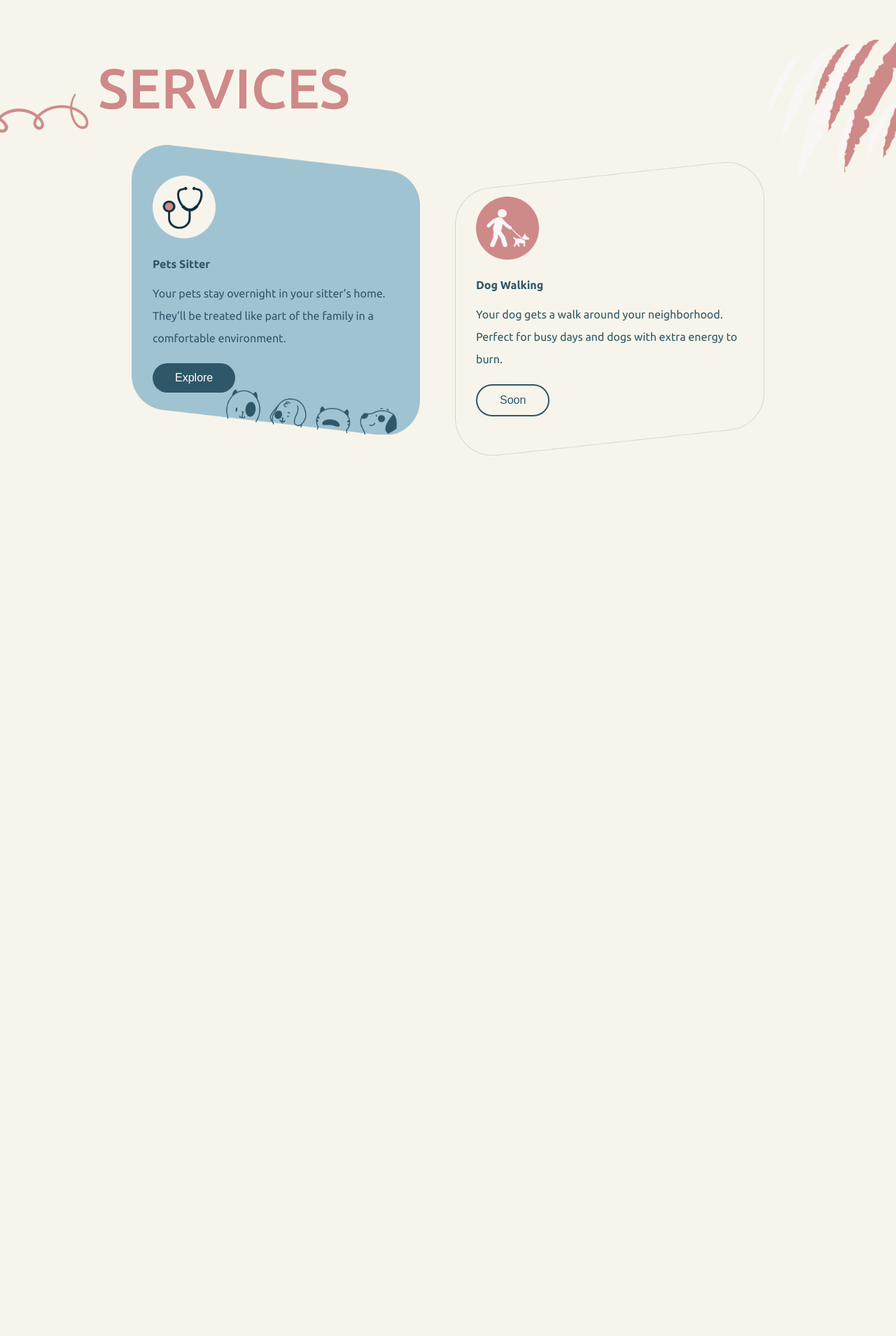
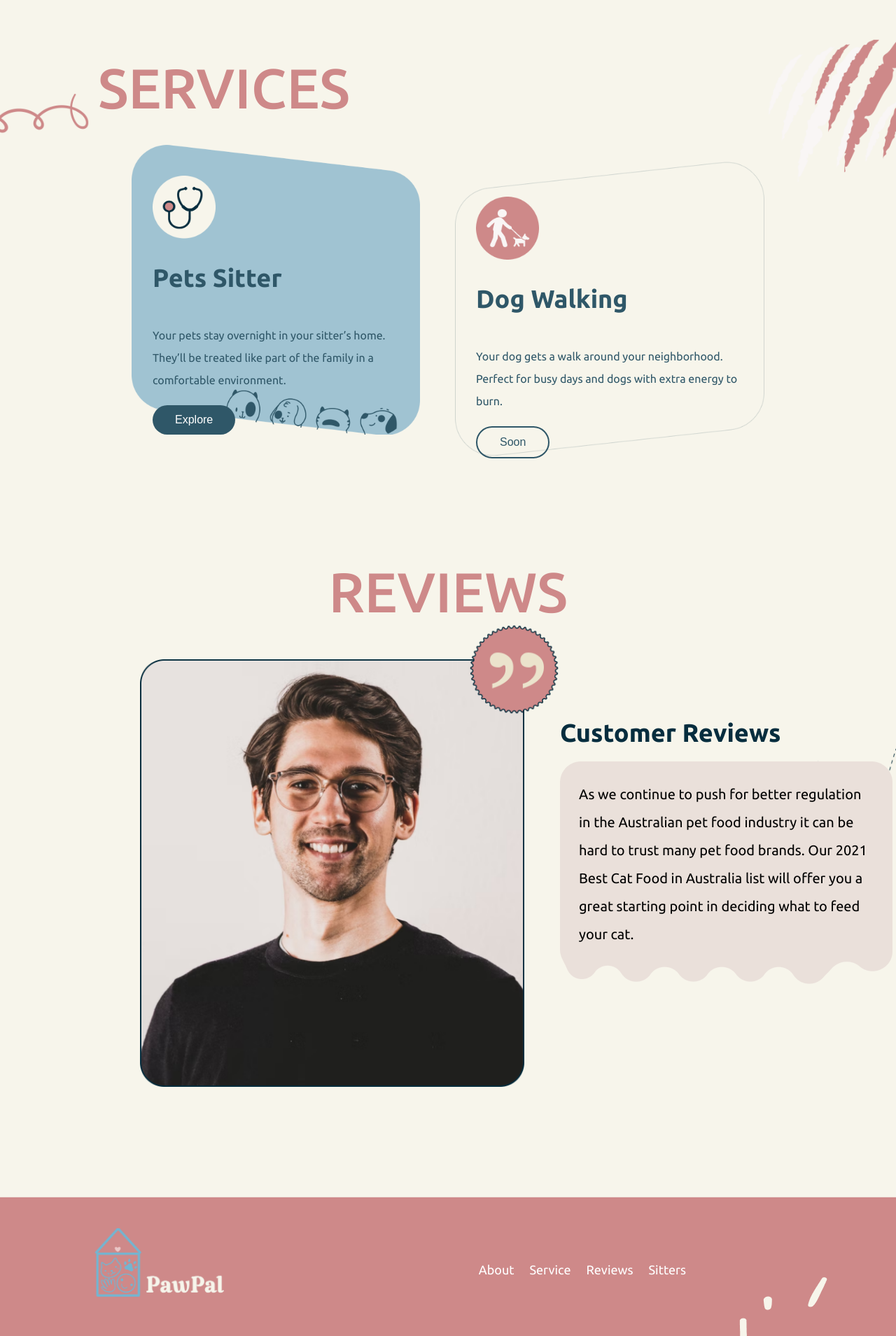
Before and after one commit to Unstoppable-SDP/pawpal, a PHP site: page /home.html in a window 1280 px wide. Shown: the part 1329-3238 px from the top of the page at 70% size. Before the commit the page ends 1980 px from the top, so only its background shows below. Run offline with PHP 8.4, Linux system fonts and the light colour scheme.

Commit message:
feat: add last section

```diff
--- a/css/home.css
+++ b/css/home.css
@@ -10,9 +10,6 @@ body {
 a {
   text-decoration: none;
   color: #2e2e2e;
-}
-a:hover {
-  text-decoration: underline;
 }
 .button {
   font-size: 16px;
@@ -67,7 +64,7 @@ a:hover {
 
 .hero-section {
   height: 812px;
-  background-image: url("/img/hero-section.png");
+  background-image: url("../img/hero-section.png");
   background-position: center;
   background-size: cover;
 }
@@ -99,7 +96,7 @@ a:hover {
   color: #ce8989;
 }
 .about-us {
-  background-image: url("/img/about-bg.png");
+  background-image: url("../img/about-bg.png");
   background-size: cover;
   height: 516px;
 }
@@ -142,7 +139,7 @@ a:hover {
 }
 
 .service_secttion {
-  background-image: url("/img/service_bg.png");
+  background-image: url("../img/service_bg.png");
   background-size: cover;
   height: 700px;
   padding: 80px 140px;
@@ -158,7 +155,7 @@ a:hover {
 }
 
 .sitter-box {
-  background-image: url("/img/pets_sitter.png");
+  background-image: url("../img/pets_sitter.png");
   background-size: cover;
   width: 412px;
 }
@@ -182,7 +179,7 @@ a:hover {
   color: white;
 }
 .walking-box {
-  background-image: url("/img/dog-walking.png");
+  background-image: url("../img/dog-walking.png");
   background-size: cover;
   width: 442px;
 }
@@ -205,3 +202,66 @@ a:hover {
   color: #2f5768;
   cursor: auto;
 }
+
+.review-section {
+  background-image: url("../img/review_background.png");
+  background-size: cover;
+  height: 910px;
+}
+.review-section {
+  margin-top: 100px;
+}
+.review-title {
+  text-align: center;
+  color: #ce8989;
+}
+.review-container {
+  display: flex;
+  margin: 0 200px;
+  align-items: center;
+}
+.reviewer-image {
+  width: 600px;
+}
+
+.customer-review {
+  color: #062d3e;
+}
+
+h4 {
+  font-size: 36px;
+  margin-bottom: 20px;
+}
+.review-body {
+  background-image: url("../img/zigzag-bg.png");
+  background-position: cover;
+  height: 330px;
+  width: 475px;
+  padding: 27px;
+  background-repeat: no-repeat;
+}
+.review-body p {
+  font-size: 20px;
+  line-height: 2;
+  font-weight: 400;
+}
+
+footer {
+  background-image: url("../img/footer-background.png");
+  background-position: cover;
+  height: 200px;
+  display: flex;
+  justify-content: space-between;
+  align-items: center;
+  padding: 10px 100px 0 100px;
+}
+
+.footer-logo {
+  width: 220px;
+}
+.menu-footer .menu {
+  padding: 0 200px;
+}
+.menu-footer .menu li a {
+  color: white;
+}
--- a/home.html
+++ b/home.html
@@ -37,7 +37,7 @@
     <div class="hero-section">
       <div class="hero-section-content">
         <div class="small-title">
-          <img src="/img/arrow.png" />
+          <img src="img/arrow.png" />
           <h4>Available in KSA</h4>
         </div>
         <div class="hero-title">
@@ -68,7 +68,7 @@
       <h1 class="home-title service_title">Services</h1>
       <div class="services-boxes">
         <div class="box sitter-box">
-          <img src="/img/sitter_icon.png" class="icon" />
+          <img src="img/sitter_icon.png" class="icon" />
           <h4 class="box_title">Pets Sitter</h4>
           <p>
             Your pets stay overnight in your sitter’s home. They’ll be treated
@@ -78,7 +78,7 @@
         </div>
         <div class="services-boxes">
           <div class="box walking-box">
-            <img src="/img/dog_walking_icon.png" class="icon" />
+            <img src="img/dog_walking_icon.png" class="icon" />
             <h4 class="box_title">Dog Walking</h4>
             <p>
               Your dog gets a walk around your neighborhood. Perfect for busy
@@ -89,6 +89,36 @@
         </div>
       </div>
     </div>
+    <!-- Review -->
+    <div class="review-section">
+      <h1 class="home-title review-title">Reviews</h1>
+      <div class="review-container">
+        <img class="reviewer-image" src="/img/reviewer-image.png" />
+        <div class="review-text">
+          <h4 class="customer-review">Customer Reviews</h4>
+          <div class="review-body">
+            <p>
+              As we continue to push for better regulation in the Australian pet
+              food industry it can be hard to trust many pet food brands. Our
+              2021 Best Cat Food in Australia list will offer you a great
+              starting point in deciding what to feed your cat.
+            </p>
+          </div>
+        </div>
+      </div>
+    </div>
+    <!-- Footer -->
+    <footer>
+      <img class="footer-logo" src="img/logo-white.png" />
+      <div class="menu-footer">
+        <ul class="menu">
+          <li><a class="active" href="#">About</a></li>
+          <li><a href="#">Service</a></li>
+          <li><a href="#">Reviews</a></li>
+          <li><a href="#">Sitters</a></li>
+        </ul>
+      </div>
+    </footer>
     <script src="home.js"></script>
   </body>
 </html>
```
Also changed, not shown: img/footer-background.png (added), img/logo-white.png (added), img/review_background.png (added), img/reviewer-image.png (added), img/zigzag-bg.png (added).
